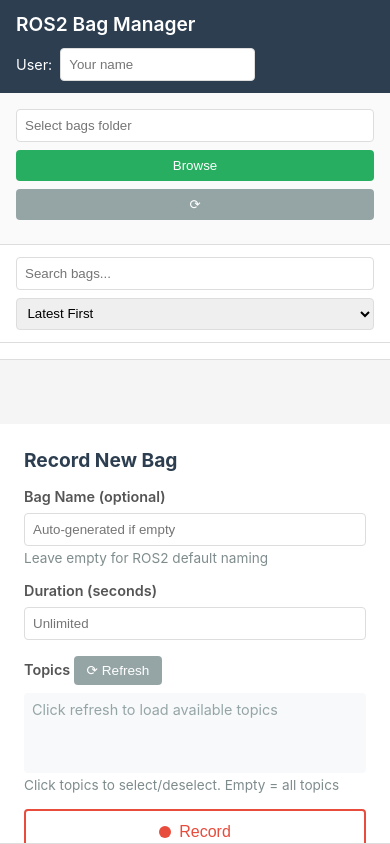
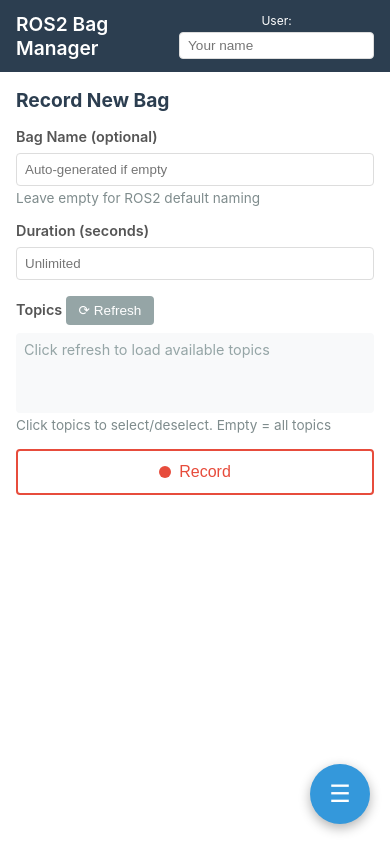
Before and after one commit to ilisparrow/ros2bag_manager, a FastAPI app: page / in a window 390 px wide. Run offline with FastAPI, Linux system fonts and the light colour scheme; some libraries are stand-ins or nearby versions.

Commit message:
Functionnal and Responsive

```diff
--- a/app.py
+++ b/app.py
@@ -378,7 +378,7 @@
 
 
 @app.post("/add-bag-tag")
-async def add_bag_tag(bag_index: int = Form(...), key: str = Form(...), value: str = Form(...)):
+async def add_bag_tag(bag_index: int = Form(...), tag: str = Form(...)):
     metadata = load_metadata()
     bags = metadata.get('bags', [])
 
@@ -386,27 +386,30 @@
         raise HTTPException(status_code=404, detail="Bag not found")
 
     if 'tags' not in bags[bag_index]:
-        bags[bag_index]['tags'] = {}
+        bags[bag_index]['tags'] = []
 
-    bags[bag_index]['tags'][key] = value
+    # Don't add duplicate tags
+    if tag not in bags[bag_index]['tags']:
+        bags[bag_index]['tags'].append(tag)
+
     metadata['bags'] = bags
     save_metadata(metadata)
-    return JSONResponse({"status": "Tag added", "key": key, "value": value})
+    return JSONResponse({"status": "Tag added", "tag": tag})
 
 
 @app.post("/remove-bag-tag")
-async def remove_bag_tag(bag_index: int = Form(...), key: str = Form(...)):
+async def remove_bag_tag(bag_index: int = Form(...), tag: str = Form(...)):
     metadata = load_metadata()
     bags = metadata.get('bags', [])
 
     if bag_index >= len(bags):
         raise HTTPException(status_code=404, detail="Bag not found")
 
-    if 'tags' in bags[bag_index] and key in bags[bag_index]['tags']:
-        del bags[bag_index]['tags'][key]
+    if 'tags' in bags[bag_index] and tag in bags[bag_index]['tags']:
+        bags[bag_index]['tags'].remove(tag)
         metadata['bags'] = bags
         save_metadata(metadata)
-        return JSONResponse({"status": "Tag removed", "key": key})
+        return JSONResponse({"status": "Tag removed", "tag": tag})
     else:
         raise HTTPException(status_code=404, detail="Tag not found")
 
--- a/templates/index_new.html
+++ b/templates/index_new.html
@@ -619,43 +619,131 @@
             border-color: #3498db;
         }
 
+        /* Mobile Menu */
+        .mobile-menu-btn {
+            display: none;
+            position: fixed;
+            bottom: 20px;
+            right: 20px;
+            width: 60px;
+            height: 60px;
+            background: #3498db;
+            color: white;
+            border: none;
+            border-radius: 50%;
+            font-size: 1.5rem;
+            cursor: pointer;
+            box-shadow: 0 4px 12px rgba(0,0,0,0.3);
+            z-index: 1000;
+        }
+
+        .mobile-menu-btn:active {
+            transform: scale(0.95);
+        }
+
+        .mobile-overlay {
+            display: none;
+            position: fixed;
+            top: 0;
+            left: 0;
+            right: 0;
+            bottom: 0;
+            background: rgba(0,0,0,0.5);
+            z-index: 999;
+        }
+
+        .mobile-overlay.show {
+            display: block;
+        }
+
         /* Responsive Design */
         @media (max-width: 768px) {
+            .mobile-menu-btn {
+                display: flex;
+                align-items: center;
+                justify-content: center;
+            }
+
             .container {
                 flex-direction: column;
+                height: calc(100vh - 80px);
             }
 
             .sidebar {
-                width: 100%;
-                max-height: 40vh;
-                border-right: none;
-                border-bottom: 1px solid #ddd;
+                position: fixed;
+                top: 0;
+                left: -100%;
+                width: 85%;
+                max-width: 350px;
+                height: 100vh;
+                background: white;
+                z-index: 1000;
+                transition: left 0.3s ease;
+                border-right: 1px solid #ddd;
+                box-shadow: 2px 0 8px rgba(0,0,0,0.1);
+            }
+
+            .sidebar.show {
+                left: 0;
             }
 
             .main-content {
-                flex-direction: column-reverse;
+                flex-direction: column;
+                width: 100%;
+                height: 100%;
             }
 
             .record-section {
                 width: 100%;
+                height: 100%;
                 border-left: none;
-                border-bottom: 1px solid #ddd;
-                order: -1;
+                padding: 1rem;
+                overflow-y: auto;
             }
 
             .details-section {
-                width: 100%;
+                position: fixed;
+                top: 0;
+                right: -100%;
+                width: 90%;
+                max-width: 400px;
+                height: 100vh;
+                background: white;
+                z-index: 1000;
+                transition: right 0.3s ease;
+                padding: 1rem;
+                overflow-y: auto;
+                box-shadow: -2px 0 8px rgba(0,0,0,0.1);
+            }
+
+            .details-section.show {
+                right: 0;
             }
 
             header {
                 padding: 0.75rem 1rem;
-                flex-direction: column;
+                flex-direction: row;
                 gap: 0.75rem;
-                align-items: flex-start;
+                align-items: center;
+                justify-content: space-between;
             }
 
             h1 {
                 font-size: 1.2rem;
+            }
+
+            .user-input {
+                flex-direction: column;
+                gap: 0.25rem;
+            }
+
+            .user-input label {
+                font-size: 0.75rem;
+            }
+
+            .user-input input {
+                padding: 0.3rem 0.5rem;
+                font-size: 0.85rem;
             }
 
             .folder-input-group {
@@ -683,6 +771,22 @@
                 width: 100%;
                 justify-content: space-between;
             }
+
+            .close-panel-btn {
+                display: block;
+                width: 100%;
+                padding: 0.75rem;
+                background: #95a5a6;
+                color: white;
+                border: none;
+                border-radius: 4px;
+                margin-bottom: 1rem;
+                font-size: 1rem;
+            }
+        }
+
+        .close-panel-btn {
+            display: none;
         }
     </style>
 </head>
@@ -695,8 +799,12 @@
         </div>
     </header>
 
+    <div class="mobile-overlay" id="mobile-overlay" onclick="closeMobilePanels()"></div>
+    <button class="mobile-menu-btn" id="mobile-menu-btn" onclick="toggleBagList()">☰</button>
+
     <div class="container">
-        <div class="sidebar">
+        <div class="sidebar" id="sidebar">
+            <button class="close-panel-btn" onclick="closeMobilePanels()">Close</button>
             <div class="folder-selector">
                 <div class="folder-input-group">
                     <input type="text" id="folder-input" placeholder="Select bags folder" value="{{ current_folder }}" readonly>
@@ -723,7 +831,8 @@
         </div>
 
         <div class="main-content">
-            <div class="details-section">
+            <div class="details-section" id="details-section">
+                <button class="close-panel-btn" onclick="closeMobilePanels()">Close</button>
                 <div id="bag-info-panel">
                     <div class="placeholder">
                         Select a bag from the list to view details
@@ -919,8 +1028,8 @@
             const filtered = allBags.filter(bag => {
                 const nameMatch = bag.name.toLowerCase().includes(search);
                 const dateMatch = bag.date.toLowerCase().includes(search);
-                const tagMatch = bag.tags && Object.entries(bag.tags).some(([key, value]) =>
-                    key.toLowerCase().includes(search) || value.toLowerCase().includes(search)
+                const tagMatch = bag.tags && bag.tags.some(tag =>
+                    tag.toLowerCase().includes(search)
                 );
                 return nameMatch || dateMatch || tagMatch;
             });
@@ -932,8 +1041,8 @@
                 const search = document.getElementById('search-input').value.toLowerCase();
                 const nameMatch = bag.name.toLowerCase().includes(search);
                 const dateMatch = bag.date.toLowerCase().includes(search);
-                const tagMatch = bag.tags && Object.entries(bag.tags).some(([key, value]) =>
-                    key.toLowerCase().includes(search) || value.toLowerCase().includes(search)
+                const tagMatch = bag.tags && bag.tags.some(tag =>
+                    tag.toLowerCase().includes(search)
                 );
                 return nameMatch || dateMatch || tagMatch;
             }));
@@ -964,7 +1073,28 @@
                 .then(response => response.text())
                 .then(html => {
                     document.getElementById('bag-info-panel').innerHTML = html;
+
+                    // On mobile, close bag list and open details
+                    if (window.innerWidth <= 768) {
+                        closeMobilePanels();
+                        document.getElementById('details-section').classList.add('show');
+                        document.getElementById('mobile-overlay').classList.add('show');
+                    }
                 });
+        }
+
+        function toggleBagList() {
+            const sidebar = document.getElementById('sidebar');
+            const overlay = document.getElementById('mobile-overlay');
+
+            sidebar.classList.toggle('show');
+            overlay.classList.toggle('show');
+        }
+
+        function closeMobilePanels() {
+            document.getElementById('sidebar').classList.remove('show');
+            document.getElementById('details-section').classList.remove('show');
+            document.getElementById('mobile-overlay').classList.remove('show');
         }
 
         function editBagName(index) {
@@ -1295,26 +1425,13 @@
             });
         };
 
-        window.showAddTagDialog = function(bagIndex) {
-            showPrompt('Add Tag', 'Enter tag in format "key:value" (e.g., "city:tokyo"):', '', (input) => {
-                if (!input || !input.includes(':')) {
-                    showAlert('Invalid Format', 'Please use format "key:value" (e.g., "city:tokyo")', 'error');
-                    return;
-                }
-
-                const parts = input.split(':');
-                const key = parts[0].trim();
-                const value = parts.slice(1).join(':').trim();
-
-                if (!key || !value) {
-                    showAlert('Invalid Input', 'Both key and value are required', 'error');
-                    return;
-                }
+        window.addTag = function(bagIndex, tag) {
+            tag = tag.trim();
+            if (!tag) return;
 
             const formData = new FormData();
             formData.append('bag_index', bagIndex);
-                formData.append('key', key);
-                formData.append('value', value);
+            formData.append('tag', tag);
 
             fetch('/add-bag-tag', {
                 method: 'POST',
@@ -1322,19 +1439,22 @@
             })
             .then(response => response.json())
             .then(data => {
-                    showAlert('Tag Added', `Added ${key}: ${value}`, 'success');
-                    // Reload bags and refresh the detail view
-                    loadBags();
-                    setTimeout(() => selectBag(bagIndex), 500);
+                // Reload metadata directly without regenerating
+                fetch('/bags_metadata.json?' + new Date().getTime())
+                    .then(r => r.json())
+                    .then(metadata => {
+                        allBags = metadata.bags || [];
+                        sortAndRender(allBags);
+                        setTimeout(() => selectBag(bagIndex), 100);
+                    });
             })
-                .catch(error => showAlert('Error', 'Error adding tag: ' + error, 'error'));
-            });
+            .catch(error => console.error('Error adding tag:', error));
         };
 
-        window.removeTag = function(bagIndex, key) {
+        window.removeTag = function(bagIndex, tag) {
             const formData = new FormData();
             formData.append('bag_index', bagIndex);
-            formData.append('key', key);
+            formData.append('tag', tag);
 
             fetch('/remove-bag-tag', {
                 method: 'POST',
@@ -1342,11 +1462,16 @@
             })
             .then(response => response.json())
             .then(data => {
-                showAlert('Tag Removed', `Removed tag: ${key}`, 'success');
-                loadBags();
-                setTimeout(() => selectBag(bagIndex), 500);
+                // Reload metadata directly without regenerating
+                fetch('/bags_metadata.json?' + new Date().getTime())
+                    .then(r => r.json())
+                    .then(metadata => {
+                        allBags = metadata.bags || [];
+                        sortAndRender(allBags);
+                        setTimeout(() => selectBag(bagIndex), 100);
+                    });
             })
-            .catch(error => showAlert('Error', 'Error removing tag: ' + error, 'error'));
+            .catch(error => console.error('Error removing tag:', error));
         };
 
         // Initial load
```
Also changed, not shown: templates/bag_info_updated.html (+23 -101 lines). Lines whose indentation alone changed are shown as unchanged.
